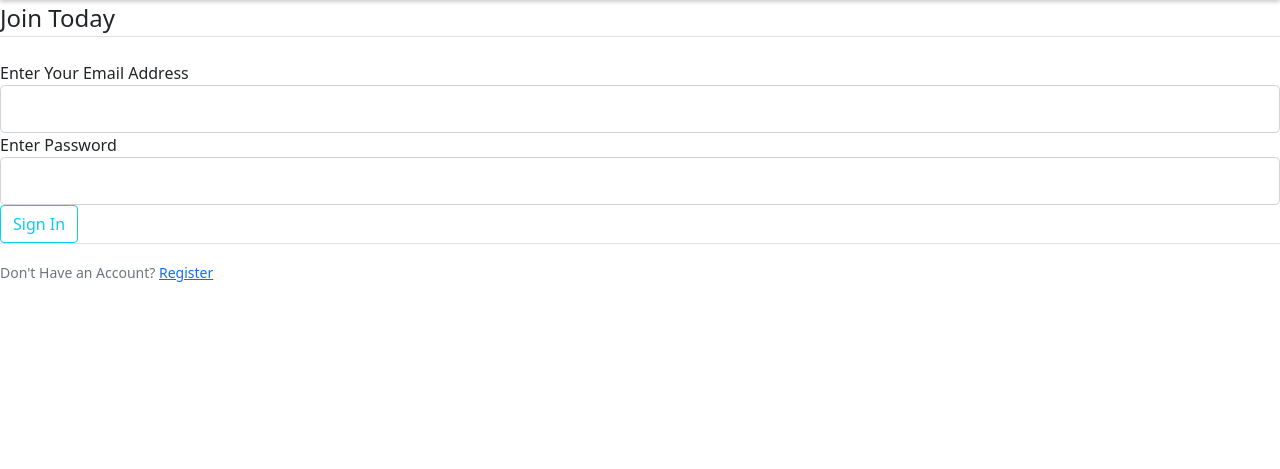
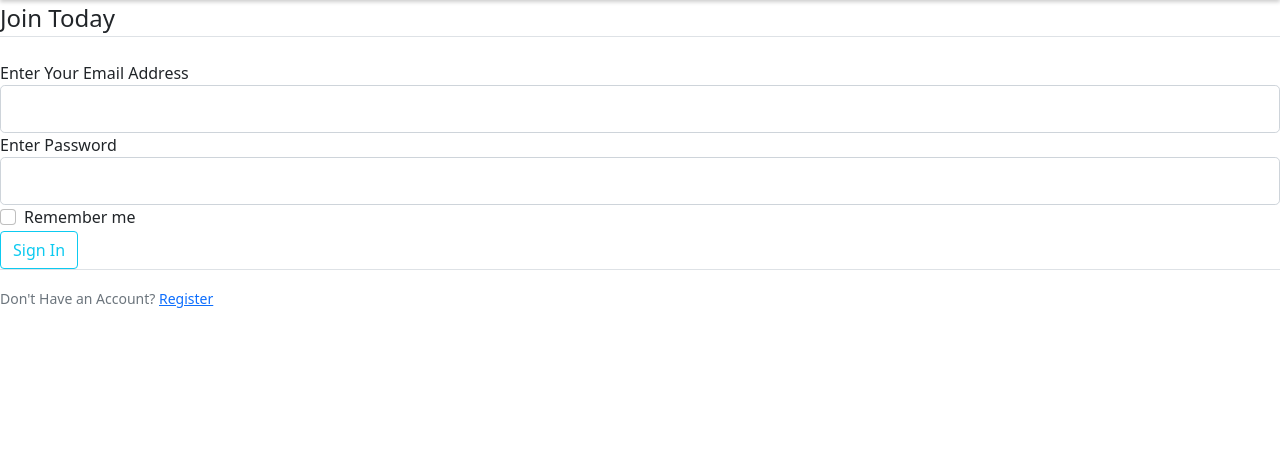
Before and after one commit to dorothymuhonja/SendIT, a Flask app: page /authenticate/login in a window 1280 px wide. Shown: the part 60-529 px from the top of the page. Run offline with Flask 2, Linux system fonts and the light colour scheme; some libraries are stand-ins or nearby versions.

Commit message:
add remember me

```diff
--- a/app/templates/auth/login.html
+++ b/app/templates/auth/login.html
@@ -18,6 +18,13 @@
         <span class="danger text-muted">[{{ error }}]</span>
         {% endfor %}
       </div>
+      <div class="form-check">
+        {{ form.remember.label(class="form-check-label") }} {{
+        form.remember(class="form-check-input") }} {% for error in
+        form.remember.errors %}
+        <span class="danger text-muted">[{{ error }}]</span>
+        {% endfor %}
+      </div>
       <div class="form-group">
         {{ form.submit (class = "btn btn-outline-info") }}
       </div>
```
